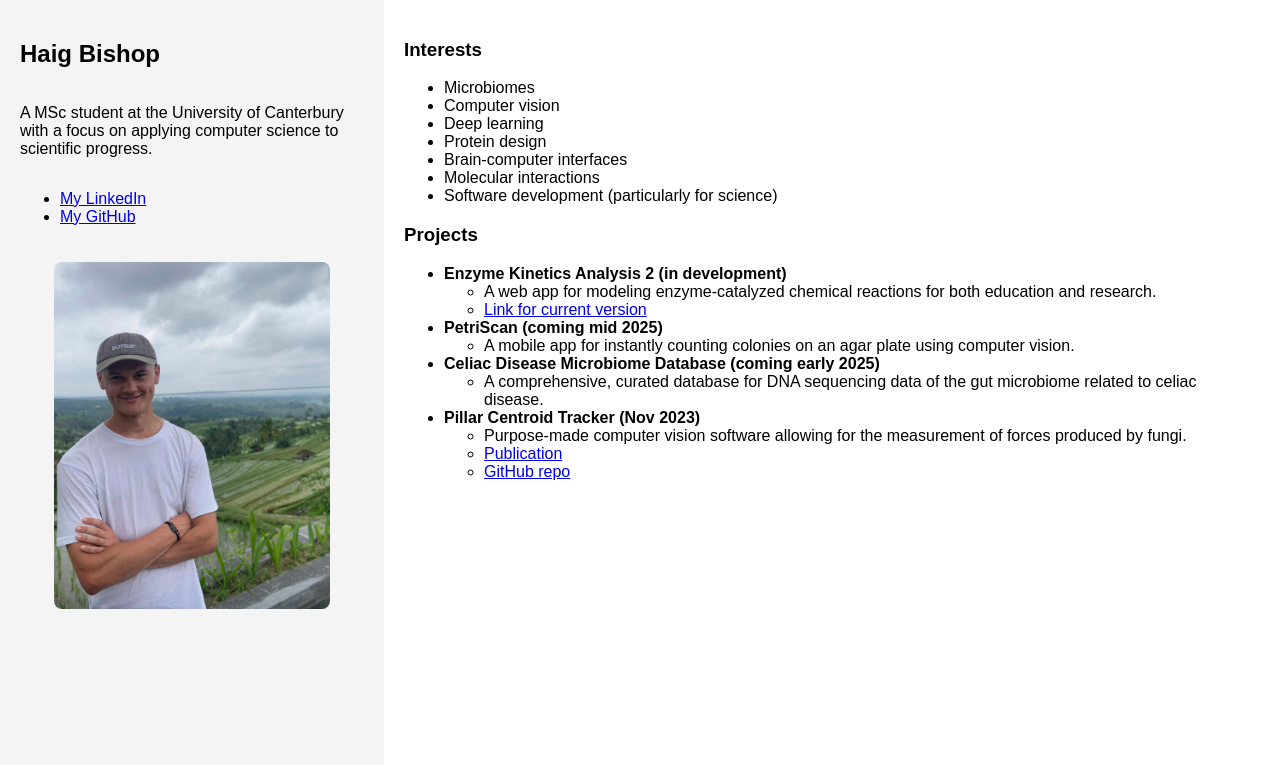
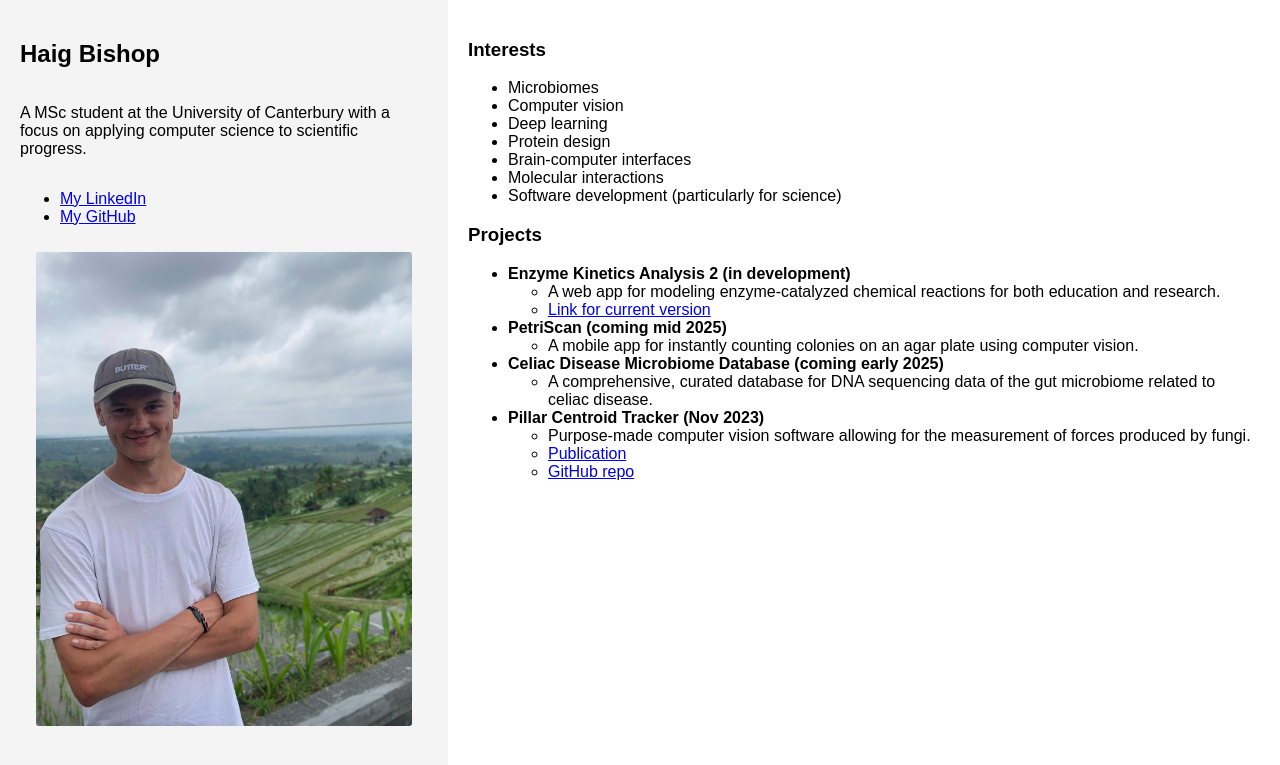
Before and after one commit to HaigBishop/HaigBishop.github.io, a Jekyll site: the page built from index.md, in a window 1280 px wide. Shown: the top 765 px of the page. Built offline with Jekyll 4.4.1, drawn with Linux system fonts in a browser that asks for light colours.

Commit message:
Update custom.css

```diff
--- a/assets/css/custom.css
+++ b/assets/css/custom.css
@@ -6,7 +6,7 @@
 
 /* Side panel styles */
 .side-panel {
-  flex: 0 0 30%; /* Fixed width of 30% of the container */
+  flex: 0 0 35%; /* Fixed width of 30% of the container */
   background-color: #f4f4f4;
   padding: 20px;
   box-sizing: border-box;
@@ -27,14 +27,14 @@
 .portrait-container {
   display: flex;
   justify-content: center; /* Center the image horizontally */
-  margin-top: 20px; /* Add some space above the image */
+  margin-top: 10px; /* Add some space above the image */
 }
 
 /* Portrait image styles */
 .portrait-image {
-  max-width: 80%; /* Restrict the image width to 80% of the container */
+  max-width: 92%; /* Restrict the image width to 80% of the container */
   height: auto; /* Maintain aspect ratio */
-  border-radius: 8px; /* Optional rounded corners */
+  border-radius: 3px; /* Optional rounded corners */
 }
 
 
```
